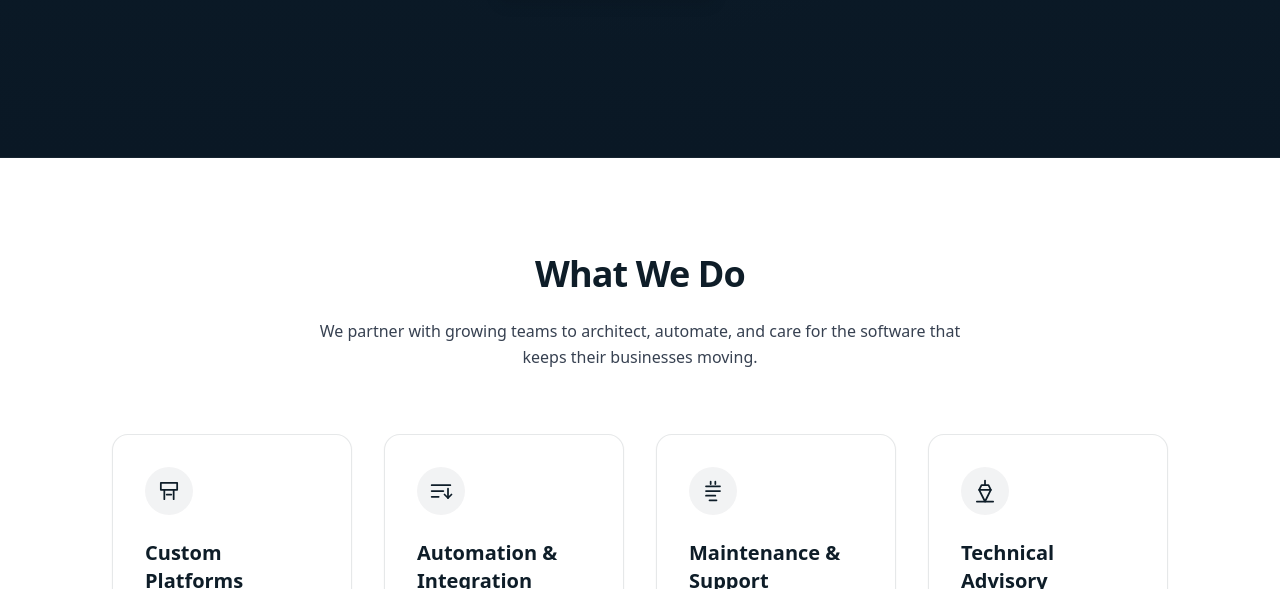
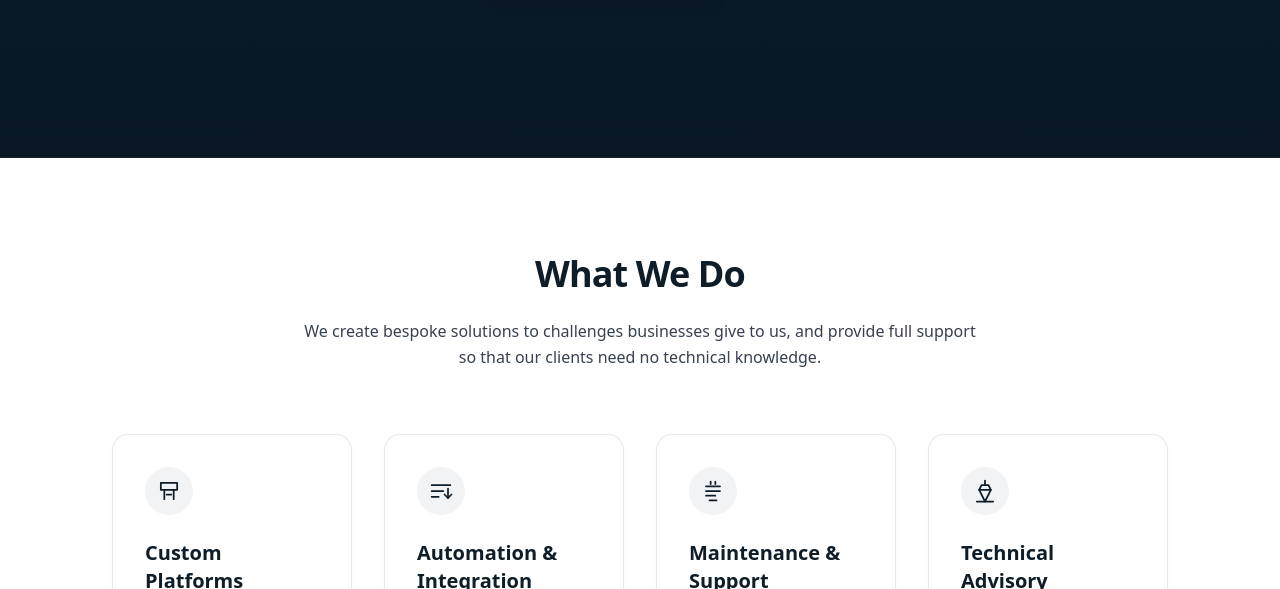
Before and after one commit to print3git/TheHalesiaGroup, a website: page index.html in a window 1280 px wide. Shown: the part 511-1100 px from the top of the page. Drawn offline with nearby package versions, Linux system fonts and the light colour scheme.

Commit message:
Update index.html

```diff
--- a/index.html
+++ b/index.html
@@ -93,7 +93,7 @@
             What We Do
           </h2>
           <p class="max-w-2xl mx-auto mb-4 text-base leading-relaxed text-gray-700">
-            We partner with growing teams to architect, automate, and care for the software that keeps their businesses moving.
+            We create bespoke solutions to challenges businesses give to us, and provide full support so that our clients need no technical knowledge.
           </p>
         </div>
         <div class="grid grid-cols-1 gap-8 mt-16 sm:grid-cols-2 lg:grid-cols-4">
```
